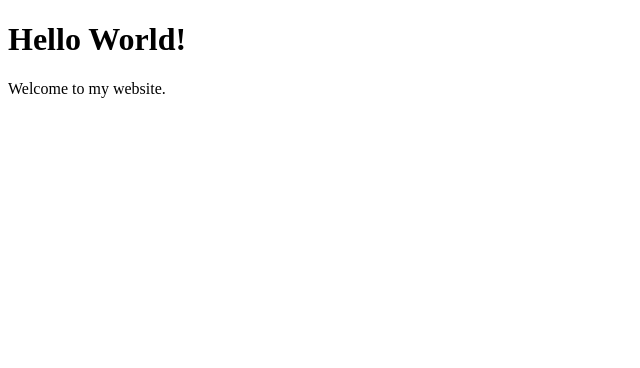
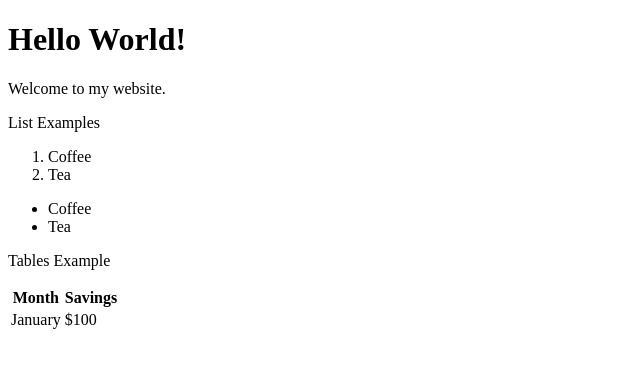
Before and after one commit to ics-amy/ICS415, a plain HTML site: page IC/w1c2/HelloWorld.html in a window 1280 px wide. Shown: the whole page, without its empty margins (0-640 px from the left). Drawn offline with Linux system fonts and the light colour scheme.

Commit message:
Hello World lists and tables

```diff
--- a/IC/w1c2/HelloWorld.html
+++ b/IC/w1c2/HelloWorld.html
@@ -5,7 +5,27 @@
   <title>IC:W1C2</title>
 </head>
 <body>
-<H1>Hello World!</H1>
-<P>Welcome to my website.</P>
+  <H1>Hello World!</H1>
+  <P>Welcome to my website.</P>
+  <P>List Examples</P>
+    <ol>
+      <li>Coffee</li>
+      <li>Tea</li>
+    </ol>
+    <ul>
+      <li>Coffee</li>
+      <li>Tea</li>
+    </ul>
+  <P>Tables Example</P>
+    <table>
+      <tr>
+        <th>Month</th>
+        <th>Savings</th>
+      </tr>
+      <tr>
+        <td>January</td>
+        <td>$100</td>
+      </tr>
+    </table>
 </body>
 </html>
```
